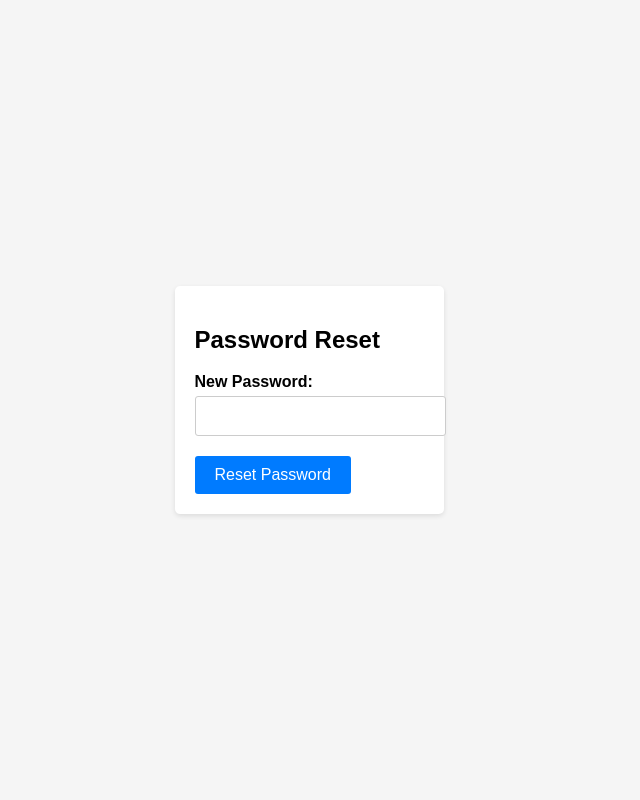
After one commit to AlexanderSingaevsky/PhotoShare, a FastAPI app: template templates/reset_password_form.html in a window 1280 px wide. The commit adds this page. Shown: the whole page, without its empty margins (331-971 px from the left). Run offline with FastAPI, Linux system fonts and the light colour scheme; the template is opened without the code that fills it, so the values that code supplies are empty; parts of the project's set-up code (start-up, migrations or seed data) failed here and were passed over.

Commit message:
reset password pt2 (new route)

```diff
--- a/src/auth/service.py
+++ b/src/auth/service.py
@@ -37,6 +37,7 @@ class UserManager(UUIDIDMixin, BaseUserManager[User, uuid.UUID]):
 
         print(f"User {user.id} has forgot their password. Reset token: {token}")
 
+
     async def on_after_request_verify(
             self, user: User, token: str, request: Optional[Request] = None
     ):
--- a/templates/reset_password.html
+++ b/templates/reset_password.html
@@ -53,10 +53,10 @@
     <div class="container">
         <p>Hello {{ username }},</p>
         <p>You have requested to reset your password. Please click on the link below to reset your password:</p>
-        <p><a href="{{ host }}/reset_password?token={{ token }}">Reset Password</a></p>
+        <p><a href="{{ host }}auth/set_new_password/{{ token }}">Reset Password</a></p>
         <p>If you did not request this password reset, please ignore this email.</p>
         <p>If the button above does not work, please copy and paste the following link into your browser:</p>
-        <p>{{ host }}/reset_password?token={{ token }}</p>
+        <p>{{host}}auth/set_new_password/{{token}}</p>
         <p>Best regards,</p>
         <p>AVIAN</p>
     </div>
--- /dev/null
+++ b/templates/reset_password_form.html
@@ -0,0 +1,138 @@
+<!DOCTYPE html>
+<html lang="en">
+<head>
+    <meta charset="UTF-8">
+    <meta name="viewport" content="width=device-width, initial-scale=1.0">
+    <title>Password Reset</title>
+    <style>
+        body {
+            font-family: Arial, sans-serif;
+            background-color: #f5f5f5;
+            margin: 0;
+            padding: 0;
+            display: flex;
+            justify-content: center;
+            align-items: center;
+            height: 100vh;
+        }
+
+        .container {
+            max-width: 400px;
+            background-color: #fff;
+            padding: 20px;
+            border-radius: 5px;
+            box-shadow: 0 2px 5px rgba(0, 0, 0, 0.1);
+        }
+
+        .form-group {
+            margin-bottom: 20px;
+        }
+
+        label {
+            display: block;
+            margin-bottom: 5px;
+            font-weight: bold;
+        }
+
+        input[type="password"] {
+            width: 100%;
+            padding: 10px;
+            border: 1px solid #ccc;
+            border-radius: 3px;
+            font-size: 16px;
+        }
+
+        .password-strength {
+            font-size: 14px;
+            margin-top: 5px;
+        }
+
+        .password-strength .weak {
+            color: red;
+        }
+
+        .password-strength .medium {
+            color: orange;
+        }
+
+        .password-strength .strong {
+            color: green;
+        }
+
+        .password-strength.hidden {
+            display: none;
+        }
+
+        .submit-button {
+            background-color: #007BFF;
+            color: white;
+            padding: 10px 20px;
+            border: none;
+            border-radius: 3px;
+            cursor: pointer;
+            font-size: 16px;
+        }
+
+        .submit-button:hover {
+            background-color: #0056b3;
+        }
+    </style>
+</head>
+<body>
+    <div class="container">
+        <h2>Password Reset</h2>
+        <form id="reset-password-form">
+            <div class="form-group">
+                <label for="new-password">New Password:</label>
+                <input type="password" id="new-password" name="new-password" required>
+            </div>
+        <button type="button" id="submit-button" class="submit-button">Reset Password</button>
+    </div>
+
+    <script>
+        const passwordInput = document.getElementById('new-password');
+        const submitButton = document.getElementById('submit-button');
+
+        submitButton.addEventListener('click', () => {
+            const token = getTokenFromURL(); // Функція для отримання токену з URL
+            const password = passwordInput.value;
+
+            const data = {
+                token: token,
+                password: password
+            };
+
+            fetch('/auth/reset-password', {
+                method: 'POST',
+                headers: {
+                    'Content-Type': 'application/json'
+                },
+                body: JSON.stringify(data)
+            })
+            .then(response => {
+                if (response.ok) {
+                    // Обробка успішного відповіді від сервера
+                    // Наприклад, можна перенаправити користувача на іншу сторінку
+                    window.location.href = 'http://localhost:8080/docs'; // Змініть на ваш маршрут успіху
+                } else {
+                    // Обробка помилки
+                    console.error('Password reset failed.');
+                }
+            })
+            .catch(error => {
+                console.error('Error:', error);
+            });
+        });
+
+        function getTokenFromURL() {
+            // Функція для отримання токену з URL
+            const url = new URL(window.location.href);
+            const token = url.pathname.split('/').pop();
+            return token;
+        }
+    </script>
+</body>
+</html>
+
+</body>
+</html>
```
Also changed, not shown: src/auth/routes.py (+12 -1 lines).
